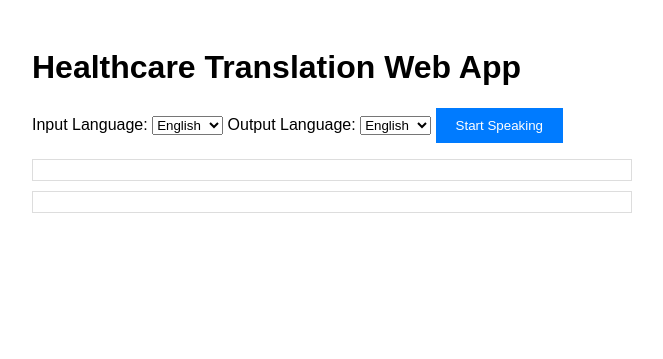
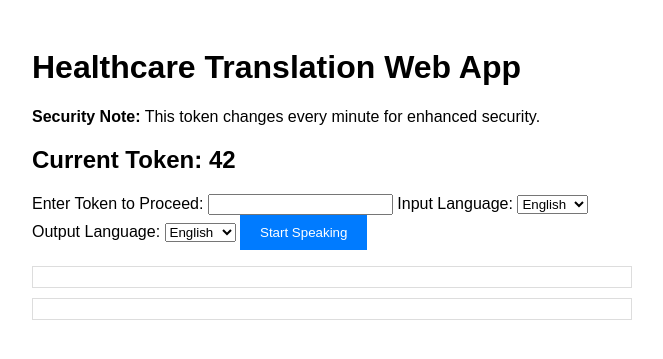
Before and after one commit to srikar52110/test_Assignmnent1, a Flask app: page / in a window 1280 px wide. Shown: the top 359 px of the page, without its empty margins (308-971 px from the left). Run offline with Flask 3, Linux system fonts and the light colour scheme.

Commit message:
Update index.html

```diff
--- a/templates/index.html
+++ b/templates/index.html
@@ -38,6 +38,10 @@
 <body>
     <div class="container">
         <h1>Healthcare Translation Web App</h1>
+        <p><strong>Security Note:</strong> This token changes every minute for enhanced security.</p>
+        <h2>Current Token: {{ token }}</h2>
+        <label for="tokenInput">Enter Token to Proceed:</label>
+        <input type="text" id="tokenInput" required>
 
         <!-- Language selection -->
         <label for="inputLanguage">Input Language:</label>
@@ -54,19 +58,16 @@
             <option value="fr">French</option>
         </select>
 
-        <!-- Button to start speech recognition -->
         <button id="startRecognition">Start Speaking</button>
         <p id="status"></p>
 
-        <!-- Display the original and translated text -->
         <div id="original"></div>
         <div id="translated"></div>
-
-        <!-- Audio element to play the translated text -->
         <audio id="audio-player" controls style="display: none;"></audio>
     </div>
 
     <script>
+        const tokenInput = document.getElementById('tokenInput');
         const recognition = new (window.SpeechRecognition || window.webkitSpeechRecognition)();
         recognition.lang = 'en-US';
 
@@ -76,42 +77,23 @@
         const translatedTextElement = document.getElementById('translated');
         const audioPlayer = document.getElementById('audio-player');
 
-        // Speech recognition setup
-        recognition.onstart = () => { statusElement.textContent = 'Listening...'; };
-        recognition.onend = () => { statusElement.textContent = 'Stopped listening.'; };
-        recognition.onerror = (event) => { statusElement.textContent = 'Error: ' + event.error; };
-
         recognition.onresult = (event) => {
             const spokenText = event.results[0][0].transcript;
             originalTextElement.textContent = 'Original Text: ' + spokenText;
 
             const inputLanguage = document.getElementById('inputLanguage').value;
             const outputLanguage = document.getElementById('outputLanguage').value;
+            const token = tokenInput.value;
 
             fetch('/translate', {
                 method: 'POST',
                 headers: { 'Content-Type': 'application/json' },
-                body: JSON.stringify({ text: spokenText, input_language: inputLanguage, output_language: outputLanguage })
+                body: JSON.stringify({ text: spokenText, input_language: inputLanguage, output_language: outputLanguage, token: token })
             })
                 .then(response => response.json())
                 .then(data => {
                     if (data.translated_text) {
                         translatedTextElement.textContent = 'Translated Text: ' + data.translated_text;
-
-                        // Fetch and play translated text audio
-                        fetch('/speak', {
-                            method: 'POST',
-                            headers: { 'Content-Type': 'application/json' },
-                            body: JSON.stringify({ text: data.translated_text, language: outputLanguage })
-                        })
-                            .then(response => response.blob())
-                            .then(blob => {
-                                const url = URL.createObjectURL(blob);
-                                audioPlayer.src = url;
-                                audioPlayer.style.display = 'block';
-                                audioPlayer.play();
-                            })
-                            .catch(error => alert('Error in speech synthesis: ' + error));
                     }
                 })
                 .catch(error => alert('Error in translation: ' + error));
```
